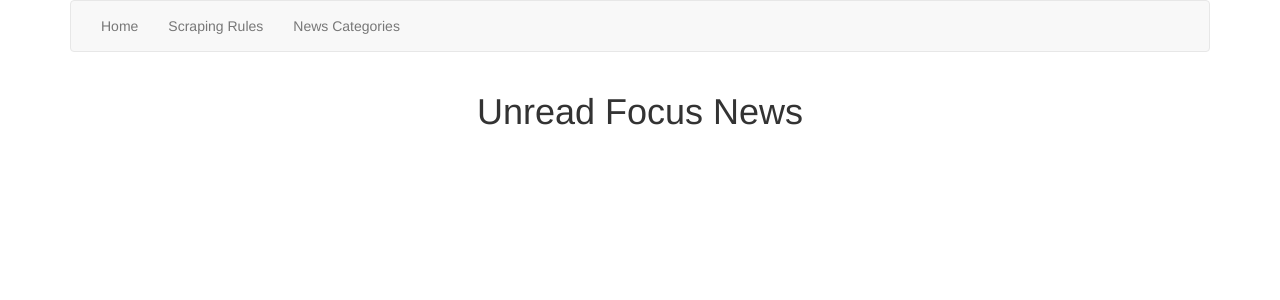
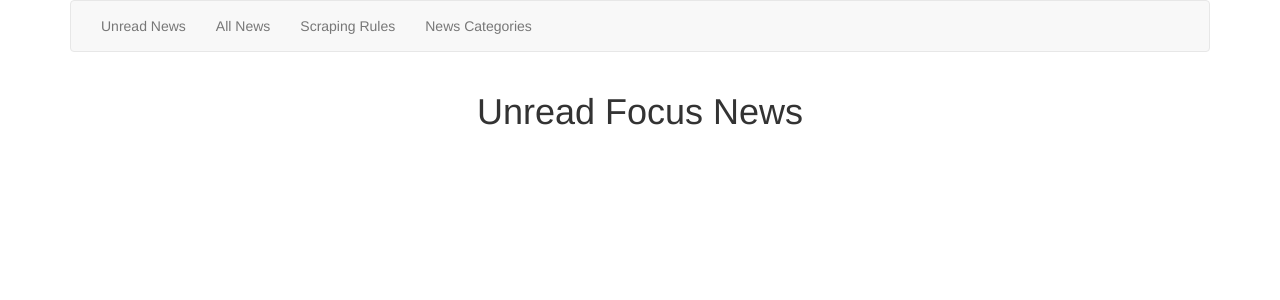
Before and after one commit to gn01842919/my_focus_news, a Django app: page /news/ in a window 1280 px wide. Shown: the top 300 px of the page. Run offline with Django 3.2, Linux system fonts and the light colour scheme; data that the repository does not hold is empty; some libraries are stand-ins or nearby versions.

Commit message:
Adjust base template

```diff
--- a/MyNote.txt
+++ b/MyNote.txt
@@ -54,11 +54,6 @@
               To-Do
 ====================================
 
-0. 寫確認 CSS 有載入的FT，要讓它過需要改用 staticliveservertestcase
-
-(目前的 FT 其實沒有載入 CSS)
-
-
 1. 註冊與登入
 
 2. /news/recently-read/3/  <---- 最近三天內的新聞
--- a/shownews/templates/base.html
+++ b/shownews/templates/base.html
@@ -19,7 +19,8 @@
     <nav class="navbar navbar-default" role="navigation">
         <div class="container-fluid">
             <ul class="nav navbar-nav navbar-left">
-                <li><a href="{% url 'home' %}">Home</a></li>
+                <li><a href="{% url 'unread_news' %}">Unread News</a></li>
+                <li><a href="{% url 'all_news' %}">All News</a></li>
                 <li><a href="{% url 'rules' %}">Scraping Rules</a></li>
                 <li><a href="{% url 'categories' %}">News Categories</a></li>
             </ul>
```
